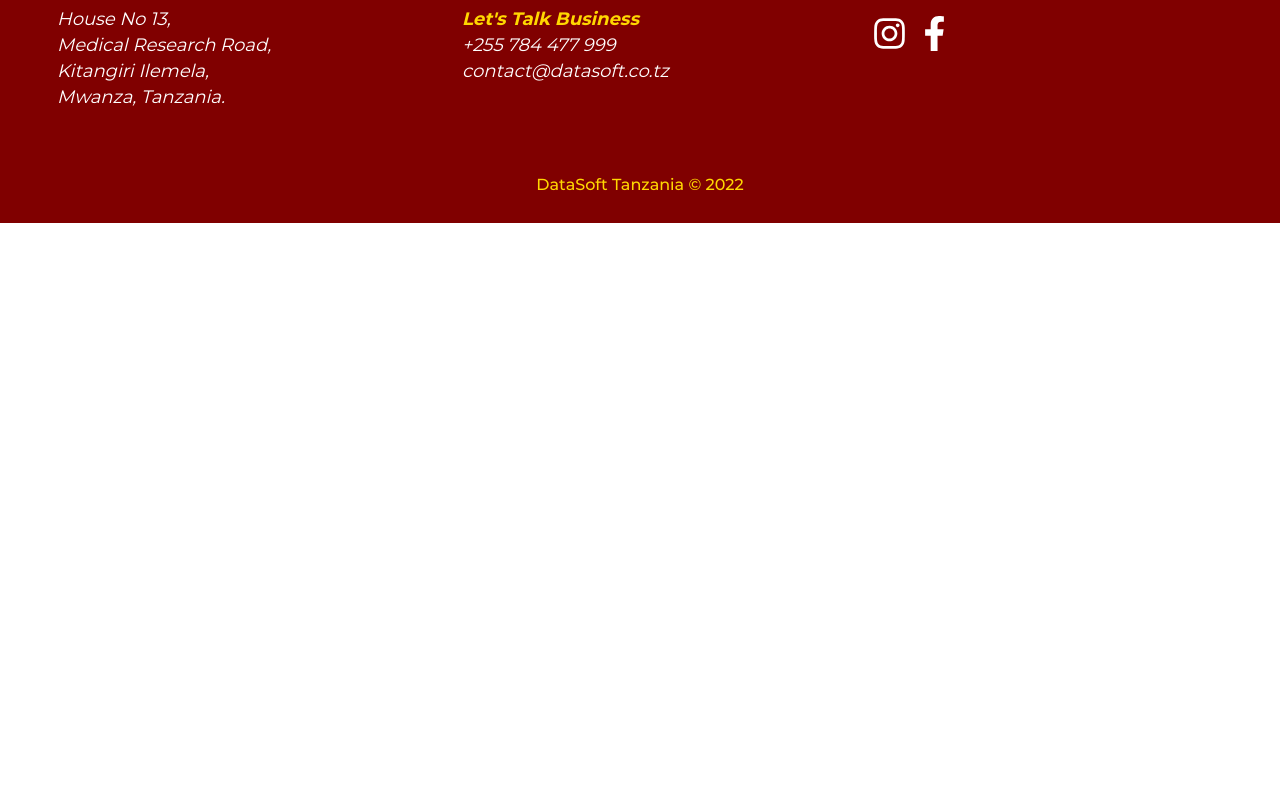
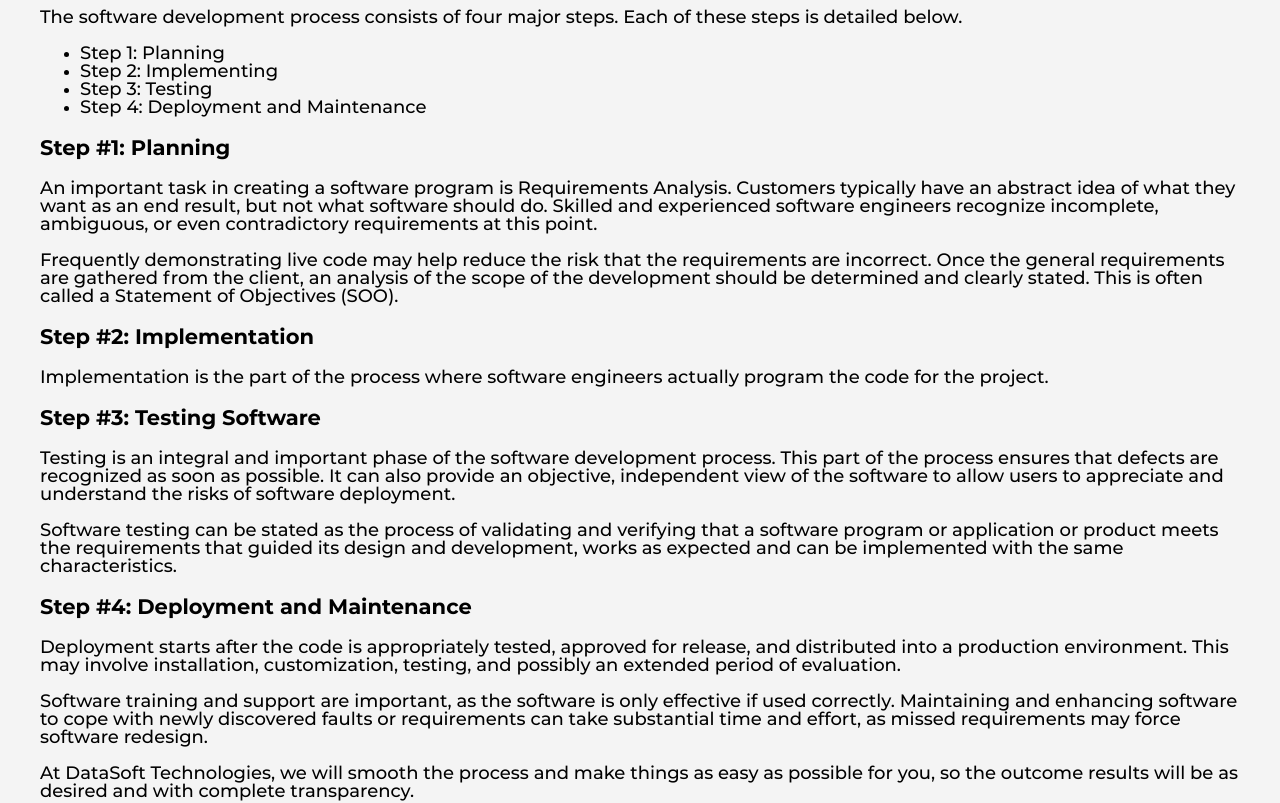
Before and after one commit to LucasJohnNyamhanga/datasoft, a Next.js app: page /Software in a window 1280 px wide. Shown: the part 800-1603 px from the top of the page. Before the commit the page ends 1023 px from the top, so only its background shows below. Built offline with nearby package versions, Linux system fonts and the light colour scheme.

Commit message:
software dept

```diff
--- a/app/Software/page.tsx
+++ b/app/Software/page.tsx
@@ -3,13 +3,14 @@ import Footer from "../components/Footer";
 import GoToTop from "../components/GoToTop";
 import Hero from "../components/SoftwareHero";
 import styles from "../styles/page.module.scss";
+import SoftwareDetails from "../components/SoftwareDetails";
 
 const Software = () => {
   return (
     <div className={styles.main}>
       <Navigation />
       <Hero image={"/software.png"} />
-      <div>software</div>
+      <SoftwareDetails />
       <Footer />
       <GoToTop />
     </div>
--- a/app/components/GoToTop.tsx
+++ b/app/components/GoToTop.tsx
@@ -15,7 +15,9 @@ const GoToTop = () => {
     if (scrollPosition > 450) {
       rocket.current.classList.add(styles.Show);
     } else {
-      rocket.current.classList.remove(styles.Show);
+      if (rocket.current != null) {
+        rocket.current.classList.remove(styles.Show);
+      }
     }
   };
 
--- a/app/components/Nav.tsx
+++ b/app/components/Nav.tsx
@@ -46,9 +46,9 @@ const Nav = () => {
               <Link href="/" className={Styles.links}>
                 Home
               </Link>
-              <Link href="/" className={Styles.links}>
+              {/* <Link href="/" className={Styles.links}>
                 About
-              </Link>
+              </Link> */}
               <a href="#services" className={Styles.links}>
                 Services
               </a>
--- a/app/components/Service.tsx
+++ b/app/components/Service.tsx
@@ -13,6 +13,7 @@ type dataType = {
 const Service = ({ header, icon, description, link }: dataType) => {
   return (
     <div className={styles.container}>
+      <Link href={link} className={styles.learnmore}>
         {/* <!-- START SECTION SERVICES --> */}
         <section className={styles.sectionservices}>
           {/* <!-- Single Service --> */}
@@ -31,6 +32,7 @@ const Service = ({ header, icon, description, link }: dataType) => {
           </div>
           {/* <!-- / End Single Service --> */}
         </section>
+      </Link>
     </div>
   );
 };
--- /dev/null
+++ b/app/components/SoftwareDetails.tsx
@@ -0,0 +1,149 @@
+import styles from "../styles/whatWeHaveDone.module.scss";
+import CardProject from "./CardProject";
+
+const whatWeHaveDone = () => {
+  const datapoint = [
+    {
+      image: "/assets/data1.webp",
+      link: "#",
+      projectName: "Real Estate App",
+      projectDesc:
+        "Mobile application for real estate marketing, view properities that are availbale all over the country at lower price.",
+      pages: 7,
+      type: "Dynamic",
+      database: "MySql",
+      cost: "3 weeks",
+      active: true,
+    },
+    {
+      image: "/assets/data2.webp",
+      link: "#",
+      projectName: "Food Derivery",
+      projectDesc:
+        "Food derivery app for online food ordering, it offers users mobility and capability to order anywhere at any time",
+      pages: 5,
+      type: "Dynamic",
+      database: "MySql",
+      cost: "3 weeks",
+      active: false,
+    },
+    {
+      image: "/assets/data3.webp",
+      link: "#",
+      projectName: "XChain AI",
+      projectDesc:
+        "Website for AI that can adapt to learning while creating unique profile for users interacting.",
+      pages: 13,
+      type: "Dynamic",
+      database: "MySQL",
+      cost: "1 month",
+      active: true,
+    },
+    {
+      image: "/assets/data4.webp",
+      link: "#",
+      projectName: "Find My Place",
+      projectDesc:
+        "An application to save favorite places that you visit and are worth remembering.",
+      pages: 5,
+      type: "Dynamic",
+      database: "MySql",
+      cost: "7 days",
+      active: false,
+    },
+    {
+      image: "/assets/data5.webp",
+      link: "#",
+      projectName: "Photo Editor",
+      projectDesc: "An application to quickly edit and manipilate photo.",
+      pages: 3,
+      type: "Static",
+      database: "No",
+      cost: "4 days",
+      active: false,
+    },
+  ];
+  return (
+    <div className={styles.container} id="projects">
+      <div className={styles.subContainer}>
+        <h2
+          style={{
+            marginTop: 20,
+            marginBottom: 10,
+            marginLeft: 0,
+            paddingBottom: 10,
+          }}
+        >
+          Software Development Process
+        </h2>
+        <div>
+          <p>
+            The software development process consists of four major steps. Each
+            of these steps is detailed below.
+          </p>{" "}
+          <ul>
+            <li>Step 1: Planning </li>
+            <li>Step 2: Implementing</li>
+            <li>Step 3: Testing</li>
+            <li>Step 4: Deployment and Maintenance</li>
+          </ul>
+          <h3>Step #1: Planning</h3>
+          <p>
+            An important task in creating a software program is Requirements
+            Analysis. Customers typically have an abstract idea of what they
+            want as an end result, but not what software should do. Skilled and
+            experienced software engineers recognize incomplete, ambiguous, or
+            even contradictory requirements at this point.
+          </p>
+          <p>
+            Frequently demonstrating live code may help reduce the risk that the
+            requirements are incorrect. Once the general requirements are
+            gathered from the client, an analysis of the scope of the
+            development should be determined and clearly stated. This is often
+            called a Statement of Objectives (SOO).
+          </p>
+          <h3>Step #2: Implementation</h3>
+          <p>
+            Implementation is the part of the process where software engineers
+            actually program the code for the project.
+          </p>
+          <h3>Step #3: Testing Software</h3>
+          <p>
+            Testing is an integral and important phase of the software
+            development process. This part of the process ensures that defects
+            are recognized as soon as possible. It can also provide an
+            objective, independent view of the software to allow users to
+            appreciate and understand the risks of software deployment.
+          </p>
+          <p>
+            Software testing can be stated as the process of validating and
+            verifying that a software program or application or product meets
+            the requirements that guided its design and development, works as
+            expected and can be implemented with the same characteristics.
+          </p>
+          <h3>Step #4: Deployment and Maintenance</h3>
+          <p>
+            Deployment starts after the code is appropriately tested, approved
+            for release, and distributed into a production environment. This may
+            involve installation, customization, testing, and possibly an
+            extended period of evaluation.
+          </p>
+          <p>
+            Software training and support are important, as the software is only
+            effective if used correctly. Maintaining and enhancing software to
+            cope with newly discovered faults or requirements can take
+            substantial time and effort, as missed requirements may force
+            software redesign.
+          </p>
+          <p>
+            At DataSoft Technologies, we will smooth the process and make things
+            as easy as possible for you, so the outcome results will be as
+            desired and with complete transparency.
+          </p>
+        </div>
+      </div>
+    </div>
+  );
+};
+
+export default whatWeHaveDone;
```
Also changed, not shown: app/head-depreciated.tsx (deleted, +0 -28 lines). Lines whose indentation alone changed are shown as unchanged.
